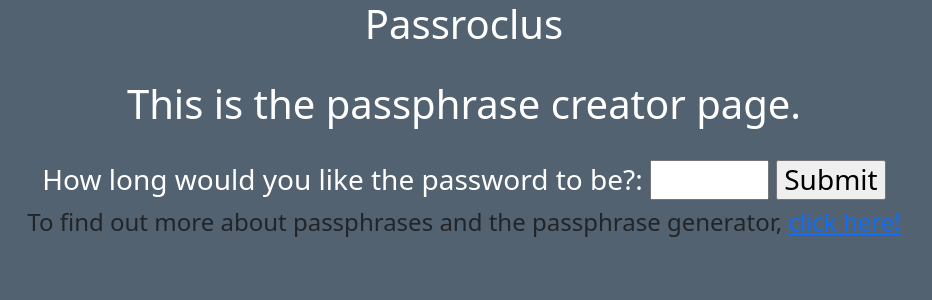
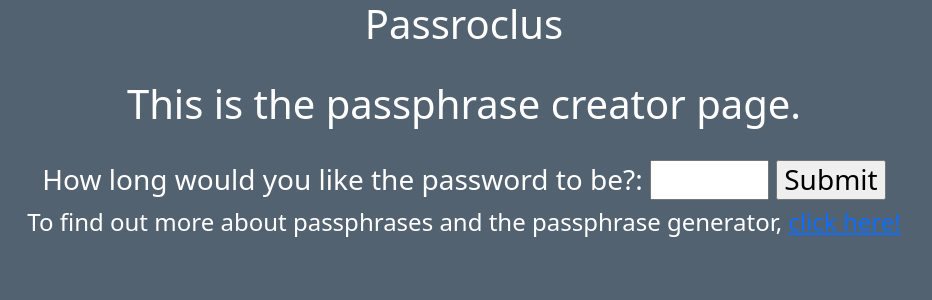
Before and after one commit to cybersomething/passroclus, a Flask app: page /creator in a window 1280 px wide. Shown: the top 300 px of the page, without its empty margins (176-1108 px from the left). Run offline with Flask 2, Linux system fonts and the light colour scheme.

Commit message:
Update creator.html

```diff
--- a/templates/creator.html
+++ b/templates/creator.html
@@ -9,7 +9,7 @@
     <link href="https://cdn.jsdelivr.net/npm/bootstrap@5.0.0-beta2/dist/css/bootstrap.min.css" rel="stylesheet" integrity="sha384-BmbxuPwQa2lc/FVzBcNJ7UAyJxM6wuqIj61tLrc4wSX0szH/Ev+nYRRuWlolflfl" crossorigin="anonymous">
     <style>
       body {background-color: #536271;}
-      h1, h3 {color: white;}
+      h1, h3, h4 {color: white;}
     </style>
     <body>
       <div class="container-fluid" align="center">
```
